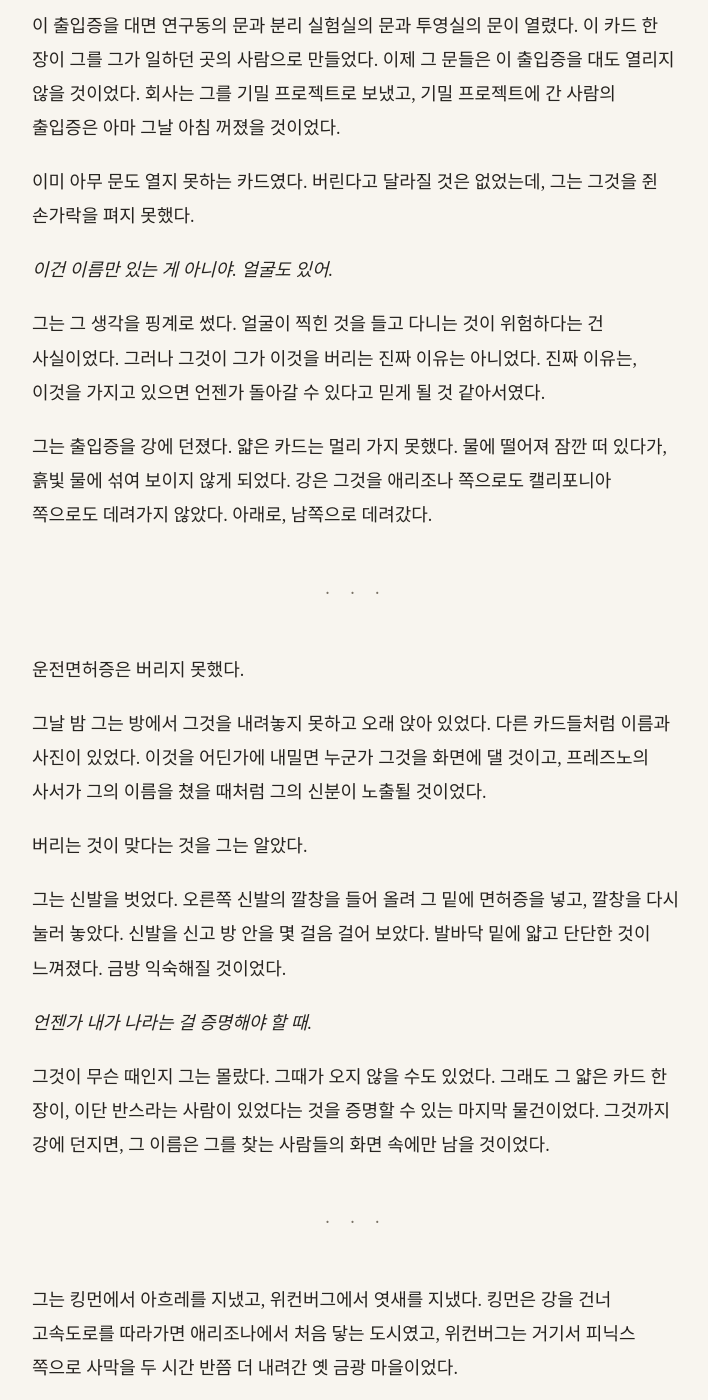
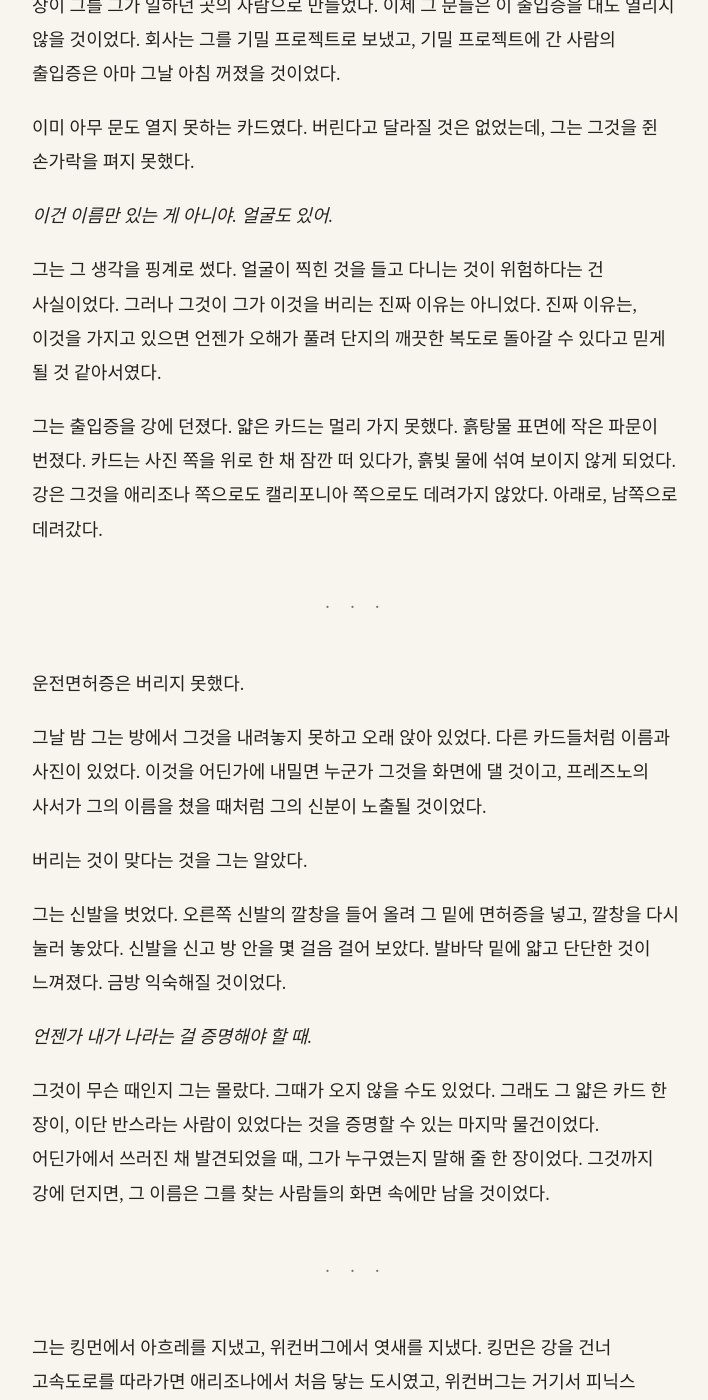
Before and after one commit to kangkkang/writer_s1_public, a Jekyll site: the page built from vol1/008.md, in a window 1280 px wide and 1400 px high, scrolled down 4173 px. Shown: the whole window, without its empty margins (284-992 px from the left). Built offline with Jekyll 4.4.1, drawn with Linux system fonts in a browser that asks for light colours; our own code applies the rules of GitHub Pages for plain Markdown files; some of the changed text lies outside the part shown.

Commit message:
Update from https://github.com/kangkkang/writer_s1/commit/c13b14a86cce6b3cbd0d843d98c1be5303d23605

```diff
--- a/vol1/008.md
+++ b/vol1/008.md
@@ -18,15 +18,13 @@
 
 적고 보니 그것은 카드의 목록이 아니었다. 그가 이 세상에서 할 수 있는 일의 목록이었다.
 
-*이걸 다 버리면, 나는 뭘 할 수 있지.*
-
-그는 냅킨을 접었다. 답은 이미 알고 있었다. 현금으로 살 수 있는 것은 살 수 있었다. 걸어서 갈 수 있는 곳은 갈 수 있었다. 나머지는 할 수 없었다.
+그는 냅킨을 접었다. 현금으로 살 수 있는 것은 살 수 있었다. 걸어서 갈 수 있는 곳은 갈 수 있었다. 나머지는 할 수 없었다.
 
 ---
 
 은행 카드는 그날 밤 터미널 옆 주유소의 쓰레기통에 버렸다. 사막의 밤은 생각보다 추웠다. 주유소 불빛 밖으로 나서자 입김이 하얗게 났고, 바람이 모래를 쓸고 지나가며 쓰레기통 뚜껑을 달그락거리게 했다.
 
-그는 카드를 버리기 전에 반으로 꺾었다. 플라스틱이 하얗게 질리며 꺾였다가 부러졌다. 칩이 박힌 쪽을 한 번 더 꺾었다. 그것을 쓰레기통에 넣고, 그 위에 다 마신 커피 컵을 얹었다.
+그는 카드를 버리기 전에 반으로 꺾었다. 플라스틱이 하얗게 질리며 꺾였다가 부러졌다. 뚝. 칩이 박힌 쪽을 한 번 더 꺾었다. 그것을 쓰레기통에 넣고, 그 위에 다 마신 커피 컵을 얹었다. 바람에 실린 마른 모래가 컵 둘레로 금세 내려앉았다.
 
 그는 한동안 쓰레기통 뚜껑을 누르고 서 있었다. 무언가를 더 해야 할 것 같았지만, 할 것은 없었다.
 
@@ -88,9 +86,9 @@
 
 *이건 이름만 있는 게 아니야. 얼굴도 있어.*
 
-그는 그 생각을 핑계로 썼다. 얼굴이 찍힌 것을 들고 다니는 것이 위험하다는 건 사실이었다. 그러나 그것이 그가 이것을 버리는 진짜 이유는 아니었다. 진짜 이유는, 이것을 가지고 있으면 언젠가 돌아갈 수 있다고 믿게 될 것 같아서였다.
+그는 그 생각을 핑계로 썼다. 얼굴이 찍힌 것을 들고 다니는 것이 위험하다는 건 사실이었다. 그러나 그것이 그가 이것을 버리는 진짜 이유는 아니었다. 진짜 이유는, 이것을 가지고 있으면 언젠가 오해가 풀려 단지의 깨끗한 복도로 돌아갈 수 있다고 믿게 될 것 같아서였다.
 
-그는 출입증을 강에 던졌다. 얇은 카드는 멀리 가지 못했다. 물에 떨어져 잠깐 떠 있다가, 흙빛 물에 섞여 보이지 않게 되었다. 강은 그것을 애리조나 쪽으로도 캘리포니아 쪽으로도 데려가지 않았다. 아래로, 남쪽으로 데려갔다.
+그는 출입증을 강에 던졌다. 얇은 카드는 멀리 가지 못했다. 흙탕물 표면에 작은 파문이 번졌다. 카드는 사진 쪽을 위로 한 채 잠깐 떠 있다가, 흙빛 물에 섞여 보이지 않게 되었다. 강은 그것을 애리조나 쪽으로도 캘리포니아 쪽으로도 데려가지 않았다. 아래로, 남쪽으로 데려갔다.
 
 ---
 
@@ -104,7 +102,7 @@
 
 *언젠가 내가 나라는 걸 증명해야 할 때.*
 
-그것이 무슨 때인지 그는 몰랐다. 그때가 오지 않을 수도 있었다. 그래도 그 얇은 카드 한 장이, 이단 반스라는 사람이 있었다는 것을 증명할 수 있는 마지막 물건이었다. 그것까지 강에 던지면, 그 이름은 그를 찾는 사람들의 화면 속에만 남을 것이었다.
+그것이 무슨 때인지 그는 몰랐다. 그때가 오지 않을 수도 있었다. 그래도 그 얇은 카드 한 장이, 이단 반스라는 사람이 있었다는 것을 증명할 수 있는 마지막 물건이었다. 어딘가에서 쓰러진 채 발견되었을 때, 그가 누구였는지 말해 줄 한 장이었다. 그것까지 강에 던지면, 그 이름은 그를 찾는 사람들의 화면 속에만 남을 것이었다.
 
 ---
 
@@ -276,7 +274,7 @@
 
 그래도 그는 옮겨 적었다. 자기 연구 세션의 그날 오후 기록도 옮겼다. 오후 2시 26분 7초부터 48초까지, 아무것도 적히지 않은 41초가 있었다. 그 41초가 무엇이었는지도 그는 몰랐다. 모르는 것을 그는 모두 종이에 옮겼다.
 
-새벽 3시쯤 신문의 여백이 다 찼다. 그는 신문을 뒤집어 기사 위에 썼다. 기사의 글씨 위로 그의 숫자들이 겹쳐졌다. 헤드라인 하나가 그의 숫자 밑에서 반쯤 보였다. *올여름 열대야 최장 기록 — 수면 기기 판매 급증.* 그는 그것을 읽지 않았다. 숫자 사이의 빈칸만 보고 있었다.
+새벽 3시쯤 신문의 여백이 다 찼다. 그는 신문을 뒤집어 기사 위에 썼다. 기사의 글씨 위로 그의 숫자들이 겹쳐졌다. 굵은 고딕체의 헤드라인 하나가 흑연 자국 틈새로 비쳐 들었다. *올여름 열대야 최장 기록 — 수면 기기 판매 급증.* 그가 적은 시각 하나가 마침 '수면'이라는 낱말 위에 정확히 걸쳐 쓰였다. 그는 그것을 읽지 않았다. 숫자 사이의 빈칸만 보고 있었다.
 
 ---
 
```
